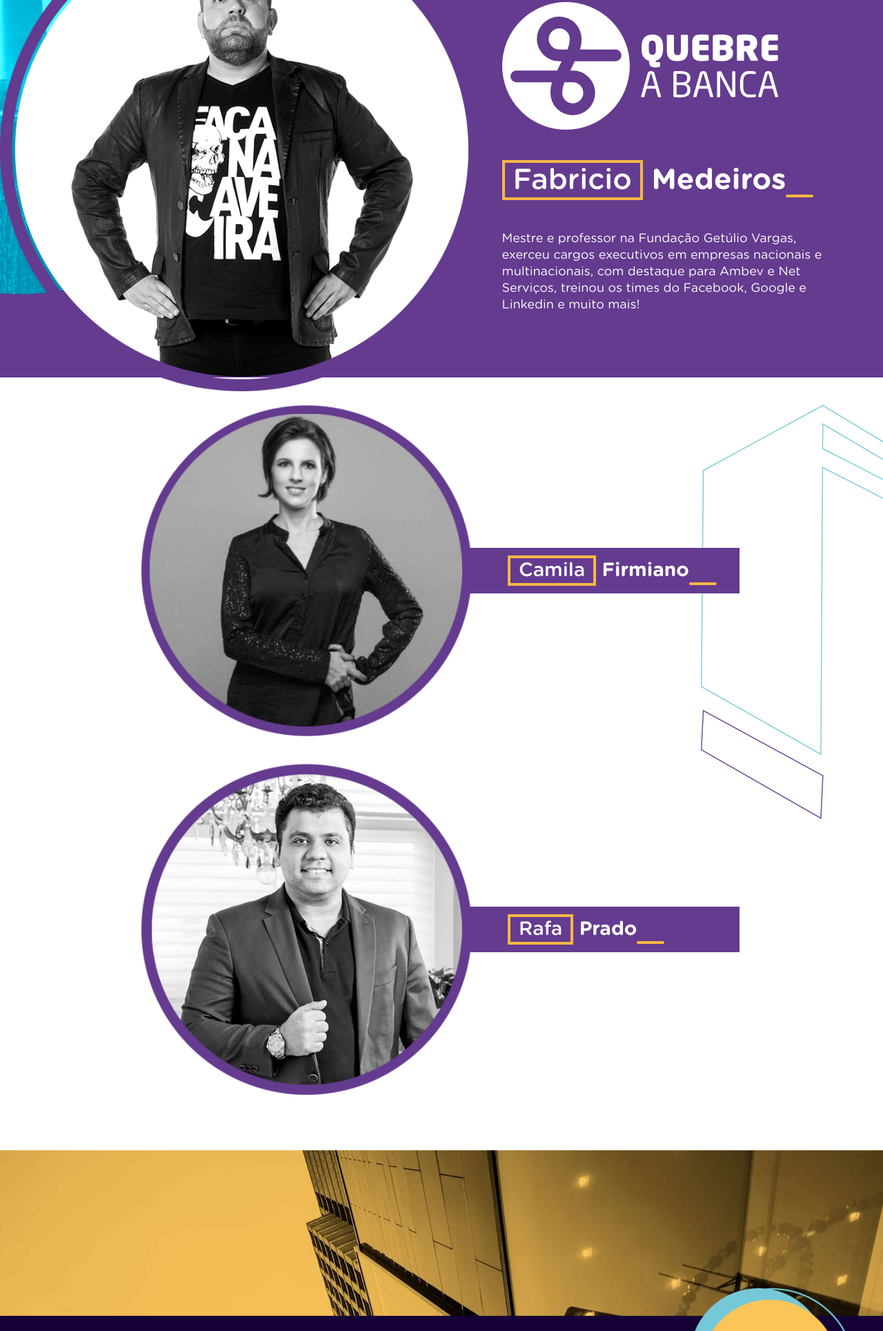
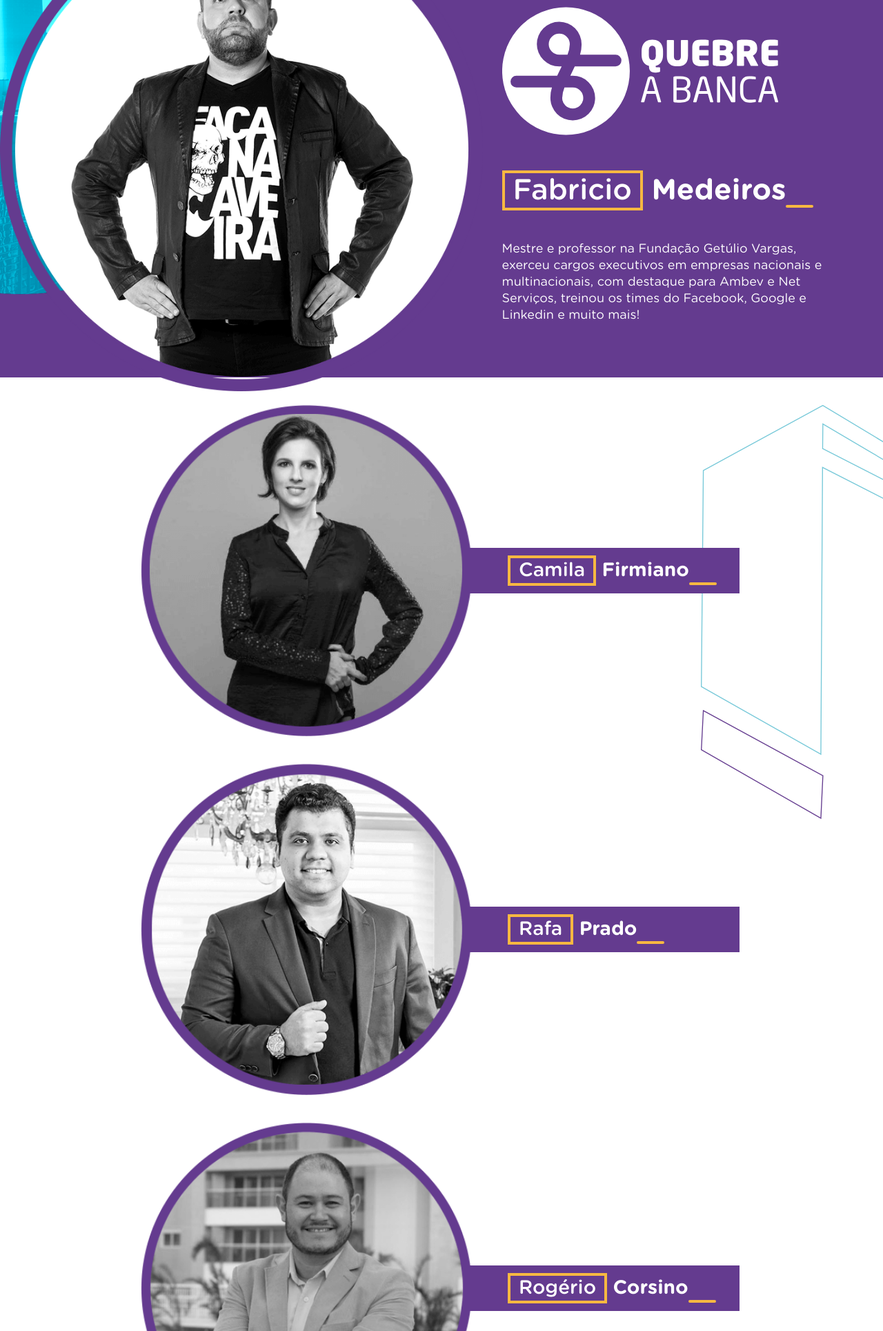
Before and after one commit to thiagodsign/fvv, a website: page index.html in a window 1280 px wide. Shown: the part 871-2800 px from the top of the page at 69% size. Drawn offline with Linux system fonts and the light colour scheme.

Commit message:
Ajustes finais

```diff
--- a/index.html
+++ b/index.html
@@ -5,6 +5,9 @@
   <meta charset="UTF-8">
   <meta name="viewport" content="width=device-width, initial-scale=1.0">
   <meta http-equiv="X-UA-Compatible" content="ie=edge">
+  <meta name="description" content="InMobi, Congresso Imobiliário - A inovação encontra o mercado imobiliário
+  em Foz do Iguaçu. Tendências do mercado imobiliário se juntam a experiência de profissionais nas áreas de atendimento,
+  gerenciamento de equipe e motivação.">
   <link rel="stylesheet" href="estilo.css">
   <link rel="shortcut icon" href="apoio/favicon.png" type="image/x-icon">
   <title>InMobi</title>
@@ -68,6 +71,12 @@
         <img src="apoio/ator3.png" aria-hidden="false">
         <h3 class="titulo-palestrante">
           <span>Rafa</span> Prado
+        </h3>
+      </div>
+      <div class="palestrantes">
+        <img src="apoio/ator4.png" aria-hidden="false">
+        <h3 class="titulo-palestrante">
+          <span>Rogério</span> Corsino
         </h3>
       </div>
     </div>
--- a/sass/componentes/segunda-secao.scss
+++ b/sass/componentes/segunda-secao.scss
@@ -91,7 +91,6 @@
     display: flex;
     width: 100%;
     flex-direction: column;
-    align-items: flex-start;
     padding: 56px;
     padding-left: 400px;
     max-width: 560px;
@@ -100,6 +99,7 @@
     .logo-palestra {
       max-width: 400px;
       width: calc(100vw - 48px);
+      height: 200px;
     }
     @media screen and (max-width: 1000px) {
       padding: 0;
--- a/sass/componentes/terceira-secao.scss
+++ b/sass/componentes/terceira-secao.scss
@@ -13,6 +13,7 @@
     display: flex;
     justify-content: center;
     align-items: center;
+    flex-wrap: wrap;
     margin: 40px 0;
     @media screen and (max-width: 1600px) {
       flex-direction: column;
```
Also changed, not shown: apoio/ator4.png (added), estilo.css.
